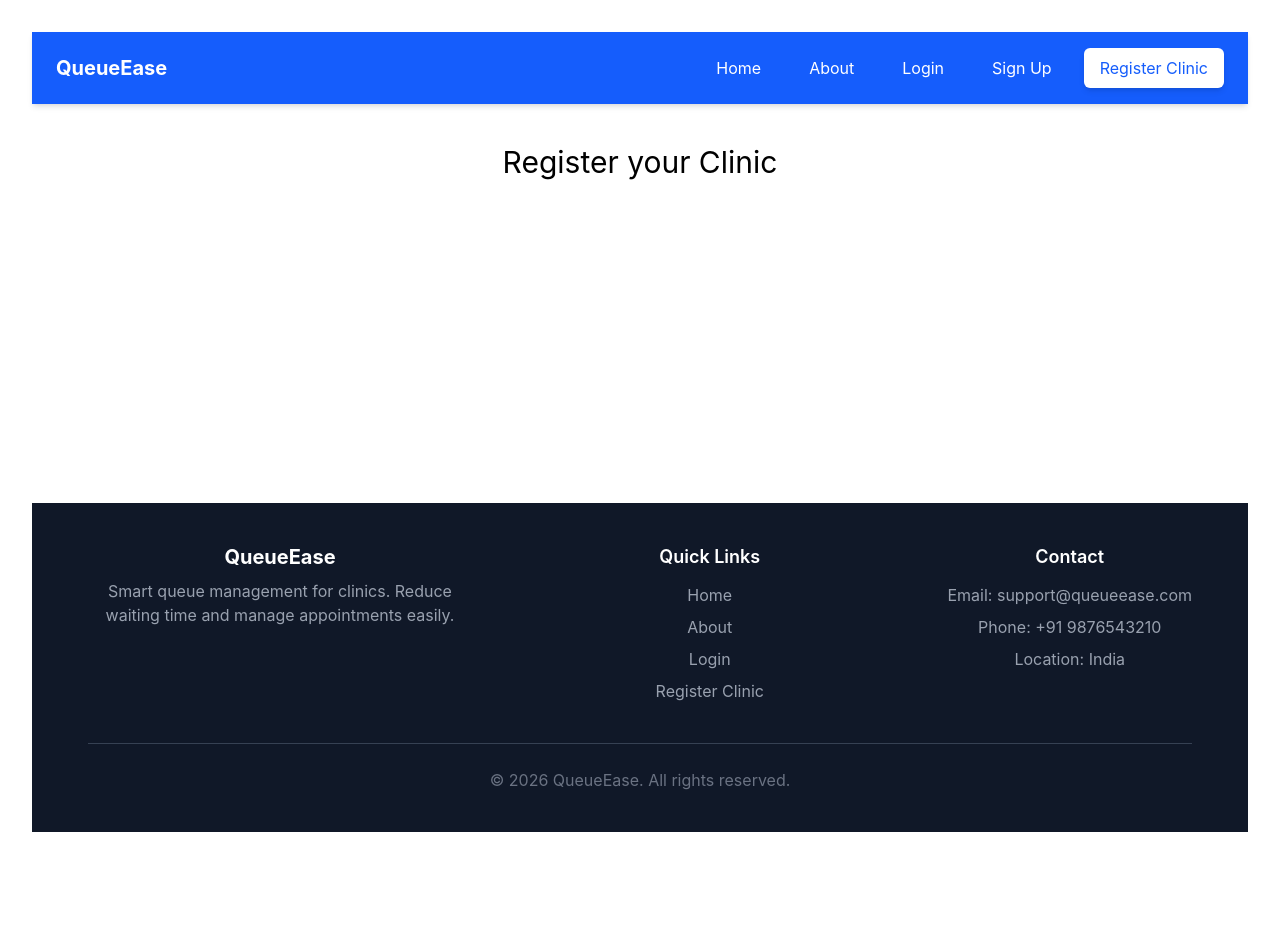
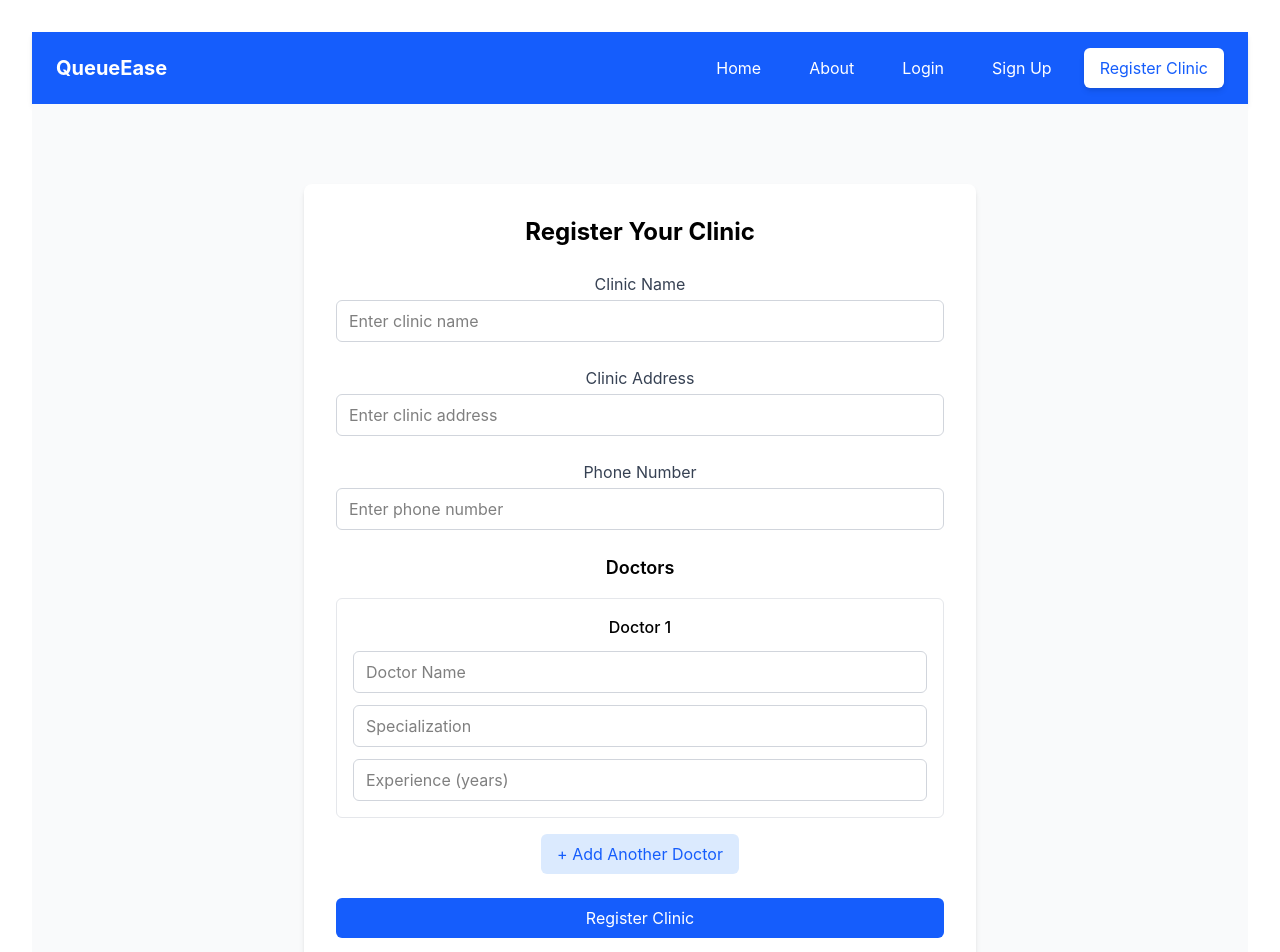
Before and after one commit to Amritraj04-creator/QueueEase, a React app: page /register-clinic in a window 1280 px wide. Shown: the top 952 px of the page. Before the commit the page ends 864 px from the top, so only its background shows below. Built offline with nearby package versions, Linux system fonts and the light colour scheme; the HTML template or start-up script is replaced by a standard one.

Commit message:
added Register Clinic page

```diff
--- a/src/pages/RegisterClinic.jsx
+++ b/src/pages/RegisterClinic.jsx
@@ -1,5 +1,156 @@
+import { useState } from "react"
+
 function RegisterClinic() {
-  return <h1 className="text-3xl p-10">Register your Clinic</h1>
+
+  // State for doctors list
+  const [doctors, setDoctors] = useState([
+    { name: "", specialization: "", experience: "" }
+  ])
+
+  // Add new doctor
+  const addDoctor = () => {
+    setDoctors([
+      ...doctors,
+      { name: "", specialization: "", experience: "" }
+    ])
+  }
+
+  // Remove doctor
+  const removeDoctor = (index) => {
+    const updatedDoctors = doctors.filter((_, i) => i !== index)
+    setDoctors(updatedDoctors)
+  }
+
+  return (
+    <section className="bg-gray-50 min-h-screen flex justify-center py-20">
+
+      <div className="bg-white shadow-md rounded-lg p-8 w-full max-w-2xl">
+
+        <h1 className="text-2xl font-bold text-center mb-6">
+          Register Your Clinic
+        </h1>
+
+        <form className="space-y-6">
+
+          {/* Clinic Name */}
+          <div>
+            <label className="block text-gray-700 mb-1">
+              Clinic Name
+            </label>
+
+            <input
+              type="text"
+              placeholder="Enter clinic name"
+              className="w-full border border-gray-300 rounded-md px-3 py-2 focus:ring-2 focus:ring-blue-500"
+            />
+          </div>
+
+          {/* Clinic Address */}
+          <div>
+            <label className="block text-gray-700 mb-1">
+              Clinic Address
+            </label>
+
+            <input
+              type="text"
+              placeholder="Enter clinic address"
+              className="w-full border border-gray-300 rounded-md px-3 py-2 focus:ring-2 focus:ring-blue-500"
+            />
+          </div>
+
+          {/* Phone */}
+          <div>
+            <label className="block text-gray-700 mb-1">
+              Phone Number
+            </label>
+
+            <input
+              type="text"
+              placeholder="Enter phone number"
+              className="w-full border border-gray-300 rounded-md px-3 py-2 focus:ring-2 focus:ring-blue-500"
+            />
+          </div>
+
+          {/* Doctors Section */}
+          <div>
+
+            <h2 className="text-lg font-semibold mb-4">
+              Doctors
+            </h2>
+
+            {doctors.map((doctor, index) => (
+
+              <div
+                key={index}
+                className="relative border border-gray-200 rounded-md p-4 mb-4"
+              >
+
+                {/* Remove Button */}
+                {doctors.length > 1 && (
+                  <button
+                    type="button"
+                    onClick={() => removeDoctor(index)}
+                    className="absolute top-2 right-2 text-red-500 hover:text-red-700 font-bold"
+                  >
+                    ✕
+                  </button>
+                )}
+
+                {/* Doctor Number */}
+                <p className="font-medium mb-3">
+                  Doctor {index + 1}
+                </p>
+
+                {/* Doctor Name */}
+                <input
+                  type="text"
+                  placeholder="Doctor Name"
+                  className="w-full border border-gray-300 rounded-md px-3 py-2 mb-3"
+                />
+
+                {/* Specialization */}
+                <input
+                  type="text"
+                  placeholder="Specialization"
+                  className="w-full border border-gray-300 rounded-md px-3 py-2 mb-3"
+                />
+
+                {/* Experience */}
+                <input
+                  type="text"
+                  placeholder="Experience (years)"
+                  className="w-full border border-gray-300 rounded-md px-3 py-2"
+                />
+
+              </div>
+
+            ))}
+
+            {/* Add Doctor Button */}
+            <button
+              type="button"
+              onClick={addDoctor}
+              className="bg-blue-100 text-blue-600 px-4 py-2 rounded-md hover:bg-blue-200"
+            >
+              + Add Another Doctor
+            </button>
+
+          </div>
+
+          {/* Submit Button */}
+          <button
+            type="submit"
+            className="w-full bg-blue-600 text-white py-2 rounded-md hover:bg-blue-700 transition"
+          >
+            Register Clinic
+          </button>
+
+        </form>
+
+      </div>
+
+    </section>
+  )
 }
 
 export default RegisterClinic
```
